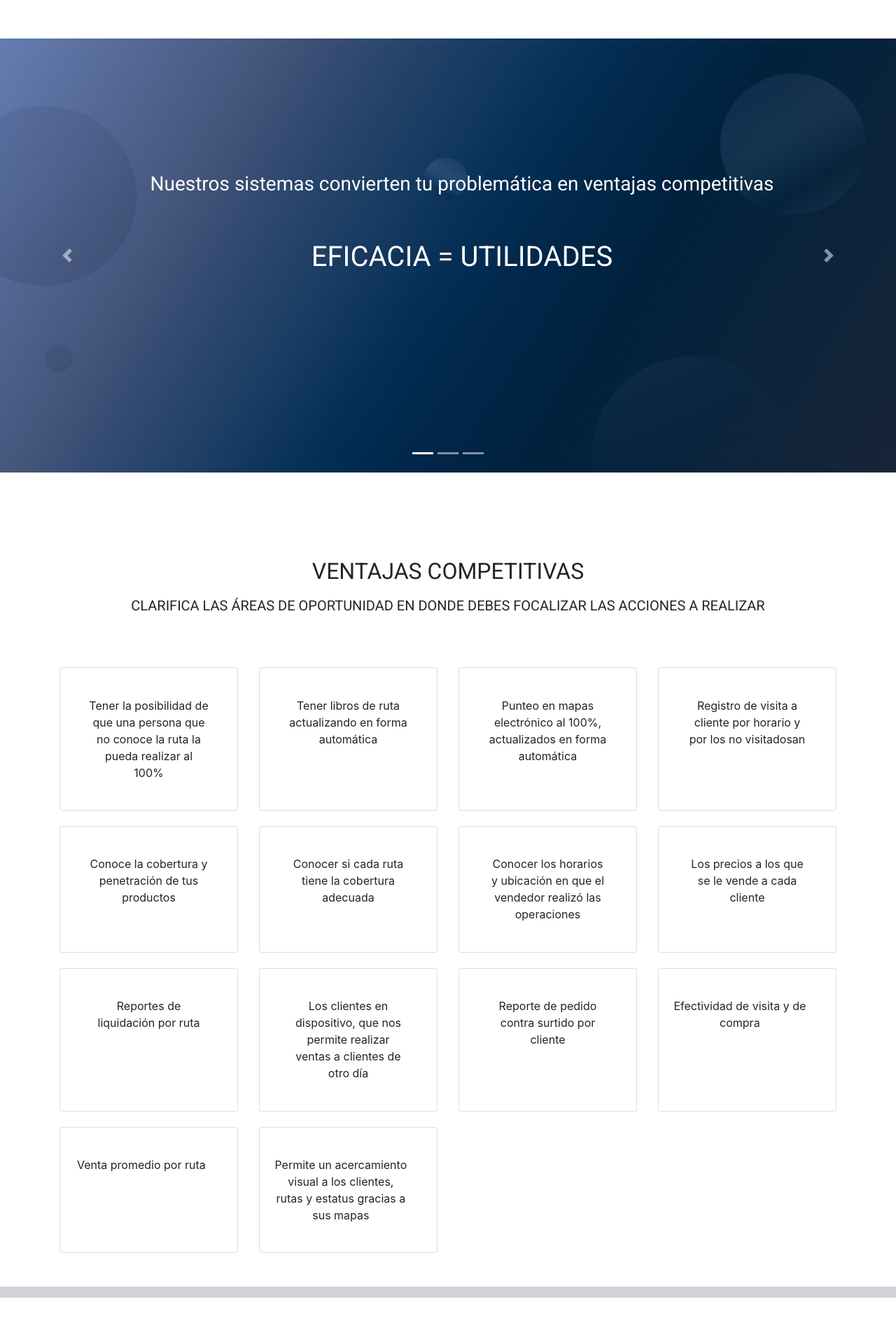
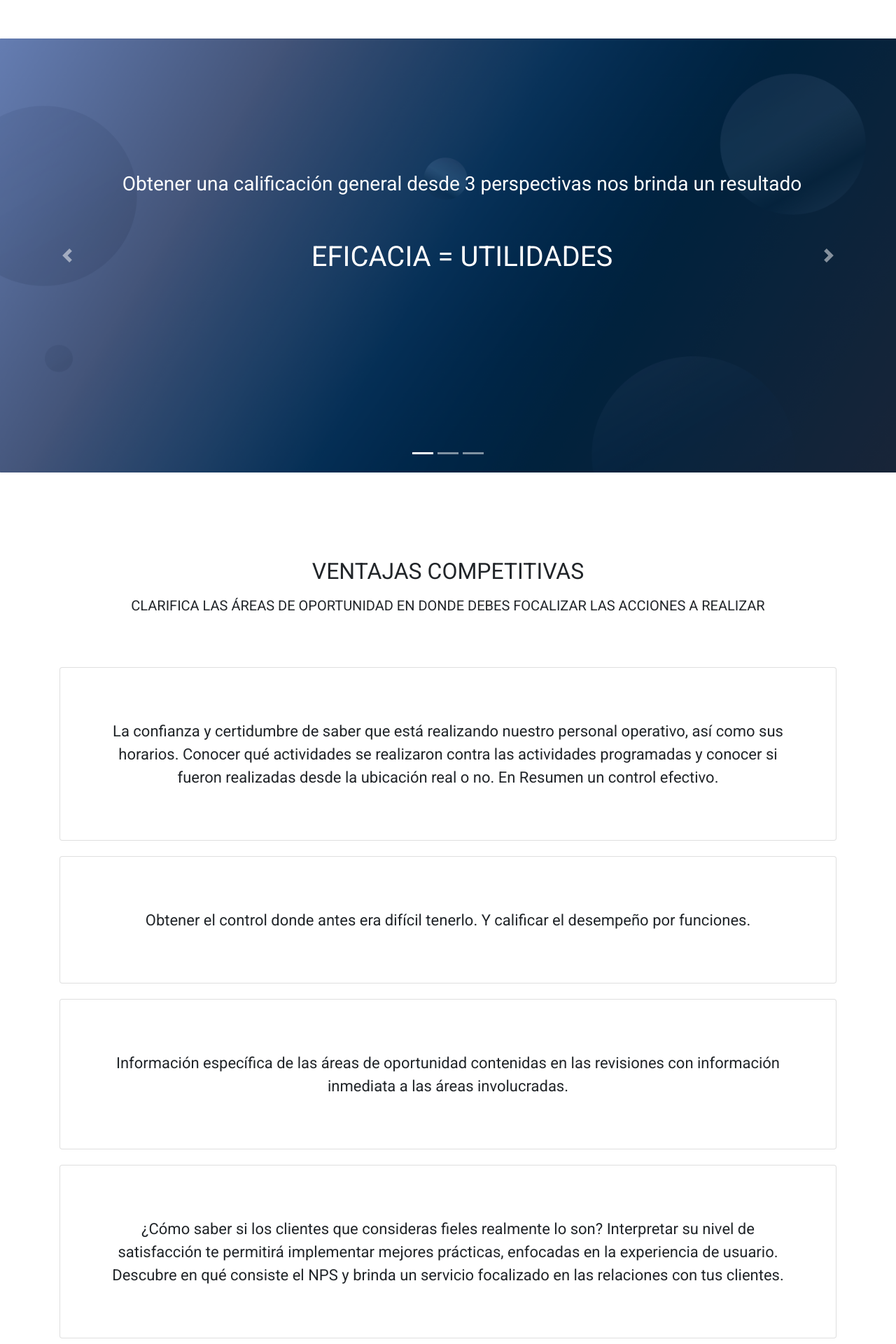
Before and after one commit to SergeantMini/susa2.0, a PHP site: page /sovevaluacion.php in a window 1280 px wide. Shown: the part 608-2528 px from the top of the page at 70% size. Run offline with PHP 8.4, Linux system fonts and the light colour scheme.

Commit message:
Update sovevaluacion.php

```diff
--- a/workspace/sovevaluacion.php
+++ b/workspace/sovevaluacion.php
@@ -98,11 +98,14 @@
       <div class="anim1" style="height:620px;">
         <div class="container" align="center" style="width:100%;padding-top:10%;padding-bottom:10%;">
             <div class="row" style="text-align:center;width:100%;">
-              <h3 style="width:100%;font-family: 'Roboto', sans-serif;color:white;text-align:center;padding-top:6%;">Nuestros sistemas convierten tu problemática en ventajas competitivas
+              <h3 style="width:100%;font-family: 'Roboto', sans-serif;color:white;text-align:center;padding-top:6%;">
+                Obtener una calificación general desde 3 perspectivas nos brinda un resultado
               </h3>
             </div>
             <div align="center" class="row" style="text-align:center;width:100%;">
-              <h1 align="center" style="width:100%;font-family: 'Roboto', sans-serif;color:white;padding-top:5%;padding-bottom:5%;">EFICACIA = UTILIDADES</h1>
+              <h1 align="center" style="width:100%;font-family: 'Roboto', sans-serif;color:white;padding-top:5%;padding-bottom:5%;">
+                EFICACIA = UTILIDADES
+              </h1>
             </div>
         </div>
       </div>
@@ -111,7 +114,8 @@
        <div class="anim2" style="height:620px;">
             <div class="container" align="center" style="width:100%;">
                 <div class="row" style="text-align:center;width:100%;">
-                  <h3 style="width:100%;font-family: 'Roboto', sans-serif;color:white;text-align:center;padding-top:15%;">Por un sistema generador de indicadores que apoyan un proceso sencillo y claro en la toma de decisiones comerciales y la eficiencia en el servicio a clientes
+                  <h3 style="width:100%;font-family: 'Roboto', sans-serif;color:white;text-align:center;padding-top:15%;">
+                     5 aplicaciones corriendo simultáneamente para crear evaluaciones que hacen un sistema único que trabaja para el beneficio de tu empresa
                   </h3>
                 </div>
                 <div class="container" align="center" style="width:100%;text-align:center;padding-top:5%;padding-bottom:10%;">
@@ -121,38 +125,15 @@
         </div>
     </div>
     <div class="carousel-item">
-       <div class="anim3" style="display:flex;">
+       <div class="anim3" style="height:620px;">
             <div class="container" align="center" style="width:100%;">
                 <div class="row" style="text-align:center;width:100%;">
-                  <h3 style="width:100%;font-family: 'Roboto', sans-serif;color:white;text-align:center;padding-top:6%;padding-bottom:5%;">Las principales desviaciones comerciales en cualquier operación están contempladas en el Sistema SOV
+                  <h3 style="width:100%;font-family: 'Roboto', sans-serif;color:white;text-align:center;padding-top:15%;">
+                    Las principales desviaciones comerciales en cualquier operación están contempladas en el Sistema SOV
                   </h3>
-                </div>
-                <div class="row" style="text-algin:center;width:90%;" align="center">
-                <div class="container">
-                      <div class="row" style="padding-bottom:10%;">
-                        <div class="col-sm" style="display:flex;">
-                          <div class="card tarjeta" style="background:transparent;border-color:white;">
-                            <div class="card-body">
-                              <p class="card-text textoTarjeta" style="padding-top:25%;padding-bottom:25%;font-size:25px;font-family: 'Roboto', sans-serif;">LA POSIBILIDAD DE QUE UNA PERSONA QUE NO CONOCE LAS RUTAS LAS REALICE</p>
-                            </div>
-                          </div>
-                        </div>
-                        <div class="col-sm" style="display:flex;">
-                          <div class="card tarjeta" style="background:transparent;border-color:white;">
-                            <div class="card-body">
-                              <p class="card-text textoTarjeta" style="padding-top:25%;padding-bottom:25%;font-size:25px;font-family: 'Roboto', sans-serif;">LOS PRECIOS A LOS QUE SE LE VENDE A CADA CLIENTE</p>
-                            </div>
-                          </div>
-                        </div>
-                        <div class="col-sm" style="display:flex;">
-                          <div class="card tarjeta" style="background:transparent;border-color:white;">
-                            <div class="card-body">
-                              <p class="card-text textoTarjeta" style="padding-top:25%;padding-bottom:25%;font-size:25px;font-family: 'Roboto', sans-serif;">CONOCE SI CADA RUTA TIENE LA COBERTURA ADECUADA</p>
-                            </div>
-                          </div>
-                        </div>
-                      </div>
-                    </div>
+                  <div class="container" style="padding-top:5%;">
+                    <img align="center" src="./images/icono funcionamiento.svg"/>
+                  </div>
                 </div>
             </div>
       </div>
@@ -186,109 +167,70 @@
 
 <br><br>
 
+<style>
+    #recuadrosvc{
+        padding-top:5%;
+        padding-bottom:5%;
+        padding-left:5%;
+        padding-right:5%;
+        text-align:center;
+        font-family: 'Roboto', sans-serif;
+        font-size:22px;
+    }
+</style>
+
 <div class="container">
   <div class="row">
-    <div class="col-sm-12 col-md-6 col-lg-3" style="display: flex;display: -webkit-flex;flex-wrap: wrap;">
+    <div class="col-sm" style="display: flex;display: -webkit-flex;flex-wrap: wrap;">
       <div class="card" style="flex:1;">
-  <div class="card-body">
-    <p class="card-text" style="padding-top:10%;padding-bottom:10%;padding-left:10%;padding-right:10%;text-align:center;">Tener la posibilidad de que una persona que no conoce la ruta la pueda realizar al 100%</p>
-  </div>
+        <div class="card-body">
+            <p class="card-text" id="recuadrosvc">
+                La confianza y certidumbre de saber que está realizando nuestro personal operativo, así como sus horarios. Conocer qué actividades se realizaron contra las actividades programadas y conocer si fueron realizadas desde la ubicación real o no. En Resumen un control efectivo.
+            </p>
+        </div>
+    </div>
 </div>
-    </div>
-    <div class="col-sm-12 col-md-6 col-lg-3" style="display: flex;display: -webkit-flex;flex-wrap: wrap;">
-      <div class="card" style="flex:1;">
-  <div class="card-body">
-    <p class="card-text" style="padding-top:10%;padding-bottom:10%;padding-left:10%;padding-right:10%;text-align:center;">Tener libros de ruta actualizando en forma automática</p>
-  </div>
 </div>
-    </div>
-    <div style="display: flex;display: -webkit-flex;flex-wrap: wrap;" class="col-sm-12 col-md-6 col-lg-3">
-      <div style="flex:1;" class="card">
-  <div class="card-body">
-    <p class="card-text" style="padding-top:10%;padding-bottom:10%;padding-left:10%;padding-right:10%;text-align:center;">Punteo en mapas electrónico al 100%, actualizados en forma automática</p>
-  </div>
-</div>
-    </div>
-    <div class="col-sm-12 col-md-6 col-lg-3" style="display: flex;display: -webkit-flex;flex-wrap: wrap;" >
-      <div style="flex:1;" class="card">
-  <div class="card-body">
-    <p class="card-text" style="padding-top:10%;padding-bottom:10%;padding-left:10%;padding-right:10%;text-align:center;">Registro de visita a cliente por horario y por los no visitadosan</p>
-  </div>
-</div>
-    </div>
-  </div>
   <div class="row" style="padding-top:2%;">
-    <div class="col-sm-12 col-md-6 col-lg-3" style="display: flex;display: -webkit-flex;flex-wrap: wrap;" >
+    <div class="col-sm" style="display: flex;display: -webkit-flex;flex-wrap: wrap;" >
       <div style="flex:1;" class="card">
         <div class="card-body">
-            <p class="card-text" style="padding-top:10%;padding-bottom:10%;padding-left:10%;padding-right:10%;text-align:center;">Conoce la cobertura y penetración de tus productos</p>
-        </div>
-      </div>
-    </div>
-    <div class="col-sm-12 col-md-6 col-lg-3" style="display: flex;display: -webkit-flex;flex-wrap: wrap;" >
-      <div style="flex:1;" class="card">
-        <div class="card-body">
-            <p class="card-text" style="padding-top:10%;padding-bottom:10%;padding-left:10%;padding-right:10%;text-align:center;">Conocer si cada ruta tiene la cobertura adecuada</p>
-        </div>
-      </div>
-    </div>
-    <div class="col-sm-12 col-md-6 col-lg-3" style="display: flex;display: -webkit-flex;flex-wrap: wrap;" >
-      <div style="flex:1;" class="card">
-        <div class="card-body">
-            <p class="card-text" style="padding-top:10%;padding-bottom:10%;padding-left:10%;padding-right:10%;text-align:center;">Conocer los horarios y ubicación en que el vendedor realizó las operaciones</p>
-        </div>
-      </div>
-    </div>
-    <div class="col-sm-12 col-md-6 col-lg-3" style="display: flex;display: -webkit-flex;flex-wrap: wrap;" >
-      <div style="flex:1;" class="card">
-        <div class="card-body">
-            <p class="card-text" style="padding-top:10%;padding-bottom:10%;padding-left:10%;padding-right:10%;text-align:center;">Los precios a los que se le vende a cada cliente</p>
+            <p class="card-text" id="recuadrosvc">
+                Obtener el control donde antes era difícil tenerlo. Y calificar el desempeño por funciones.
+            </p>
         </div>
       </div>
     </div>
   </div>
   <div class="row" style="padding-top:2%;">
-    <div class="col-sm-12 col-md-6 col-lg-3" style="display: flex;display: -webkit-flex;flex-wrap: wrap;" >
+    <div class="col-sm" style="display: flex;display: -webkit-flex;flex-wrap: wrap;" >
       <div style="flex:1;" class="card">
         <div class="card-body">
-            <p class="card-text" style="padding-top:10%;padding-bottom:10%;padding-left:10%;padding-right:10%;text-align:center;">Reportes de liquidación por ruta</p>
-        </div>
-      </div>
-    </div>
-    <div class="col-sm-12 col-md-6 col-lg-3" style="display: flex;display: -webkit-flex;flex-wrap: wrap;" >
-      <div style="flex:1;" class="card">
-        <div class="card-body">
-            <p class="card-text" style="padding-top:10%;padding-bottom:10%;padding-left:10%;padding-right:10%;text-align:center;">Los clientes en dispositivo, que nos permite realizar ventas a clientes de otro día</p>
-        </div>
-      </div>
-    </div>
-    <div class="col-sm-12 col-md-6 col-lg-3" style="display: flex;display: -webkit-flex;flex-wrap: wrap;" >
-      <div style="flex:1;" class="card">
-        <div class="card-body">
-            <p class="card-text" style="padding-top:10%;padding-bottom:10%;padding-left:10%;padding-right:10%;text-align:center;">Reporte de pedido contra surtido por cliente</p>
-        </div>
-      </div>
-    </div>
-    <div class="col-sm-12 col-md-6 col-lg-3" style="display: flex;display: -webkit-flex;flex-wrap: wrap;" >
-      <div style="flex:1;" class="card">
-        <div class="card-body">
-            <p class="card-text" style="padding-top:10%;padding-bottom:10%;padding-left:10;padding-right:10%;text-align:center;">Efectividad de visita y de compra</p>
+            <p class="card-text" id="recuadrosvc">
+                Información específica de las áreas de oportunidad contenidas en las revisiones con información inmediata a las áreas involucradas.
+            </p>
         </div>
       </div>
     </div>
   </div>
   <div class="row" style="padding-top:2%;">
-    <div class="col-sm-12 col-md-6 col-lg-3" style="display: flex;display: -webkit-flex;flex-wrap: wrap;" >
+    <div class="col-sm" style="display: flex;display: -webkit-flex;flex-wrap: wrap;" >
       <div style="flex:1;" class="card">
         <div class="card-body">
-            <p class="card-text" style="padding-top:10%;padding-bottom:10%;padding-left:10;padding-right:10%;text-align:center;">Venta promedio por ruta</p>
+            <p class="card-text" id="recuadrosvc">
+                ¿Cómo saber si los clientes que consideras fieles realmente lo son? Interpretar su nivel de satisfacción te permitirá implementar mejores prácticas, enfocadas en la experiencia de usuario. Descubre en qué consiste el NPS y brinda un servicio focalizado en las relaciones con tus clientes.
+            </p>
         </div>
       </div>
     </div>
-    <div class="col-sm-12 col-md-6 col-lg-3" style="display: flex;display: -webkit-flex;flex-wrap: wrap;" >
+  </div>
+  <div class="row" style="padding-top:2%;">
+    <div class="col-sm" style="display: flex;display: -webkit-flex;flex-wrap: wrap;" >
       <div style="flex:1;" class="card">
         <div class="card-body">
-            <p class="card-text" style="padding-top:10%;padding-bottom:10%;padding-left:10;padding-right:10%;text-align:center;">Permite un acercamiento visual a los clientes, rutas y estatus gracias a sus mapas</p>
+            <p class="card-text" id="recuadrosvc">
+                5 aplicaciones corriendo simultáneamente para hacer de SOV Evaluación un Sistema único trabajando en beneficio de su empresa.
+            </p>
         </div>
       </div>
     </div>
@@ -297,32 +239,26 @@
 
 <br><br>
 
+<style>
+    #textocuadrogris{
+        padding-top:5%;
+        padding-bottom:5%;
+        padding-left:5%;
+        padding-right:5%;
+        text-align:left;
+        font-family: 'Roboto', sans-serif;
+        font-size:38px;
+        color: #002E54;
+        font-weight:bold;
+    }
+</style>
 
-<div id="carouselExampleIndicators2" class="carousel slide" data-ride="carousel" style="background-color: #D4D3DA;">
-  <ol class="carousel-indicators">
-    <li data-target="#carouselExampleIndicators2" data-slide-to="0" class="active"></li>
-  </ol>
-  <div class="carousel-inner">
-    <ul>
-    <div class="carousel-item">
-       <div class="anim5" style="display:flex;">
-            <div class="container" align="center" style="width:100%;padding-top:5%;padding-bottom:5%;">
-                  <table style="width:100%;">
-                    <tr style="width:100%;">
-                      <td style="text-align:center;">
-                        <img src="laptop.png" style="max-width:90%;max-height:90%">
-                      </td>
-                      <td style="text-align:center">
-                        <h1 style="color:#002E54;padding-top:40px;font-weight:bold;font-size: 38px;text-align:left">NUESTROS SISTEMAS CONTEMPLAN LAS PRINCIPALES VARIANTES DE RUTA </h1>
-                        <p style="color:black;padding-top:40px;font-size: 27px;font-family: 'Roboto', sans-serif;text-align:left">Autoventa</br>Preventa</br>Call Center</br>Porteo</p>
-                      </td>
-                    </tr>
-                  </table>
-                </div>
-      </div>
+<div style="background-color:#D4D3DA;">
+    <div class="container">
+        <p id="textocuadrogris">PERMITE GENERAR PROGRAMAS DE ACTIVIDADES EN LA APP</p>
+        <br>
+        <p id="textocuadrogris">AUTOADMINISTRABLE (FACILITA ESTRUCTURAR EL SISTEMA DE ACORDE A LAS NECESIDADES DE CADA EMPRESA)</p>
     </div>
-    </ul>
-  </div>
 </div>
 
 
```
